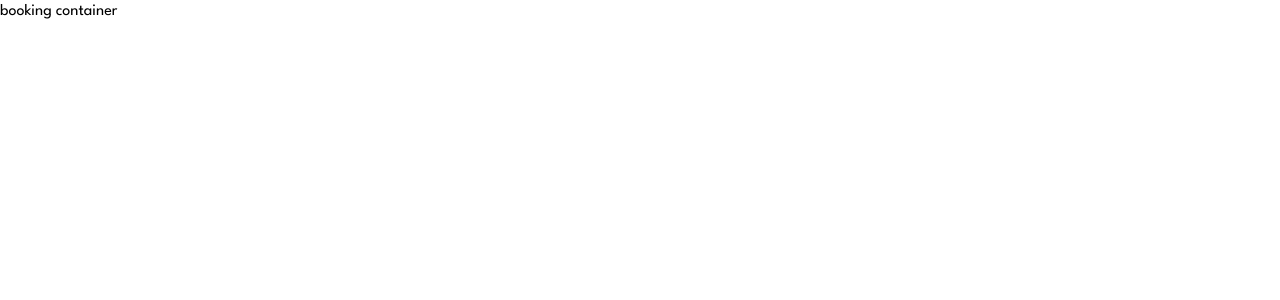
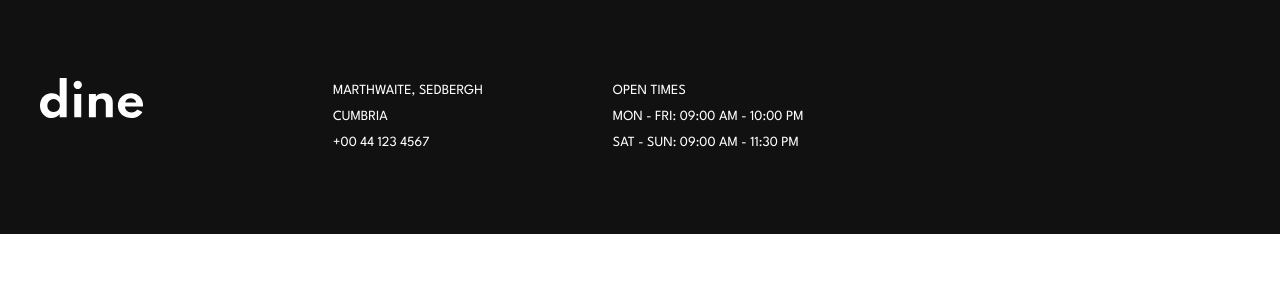
Before and after one commit to unaygney/dine-restaurant-website, a Next.js app: page /booking in a window 1280 px wide. Shown: the top 300 px of the page. Built offline with nearby package versions, Linux system fonts and the light colour scheme.

Commit message:
added footer component

```diff
--- a/containers/booking-container/index.jsx
+++ b/containers/booking-container/index.jsx
@@ -1,5 +1,10 @@
+import Footer from "@/components/Footer";
 import React from "react";
 
 export default function BookingContainer() {
-  return <div>booking container</div>;
+  return (
+    <main>
+      <Footer />
+    </main>
+  );
 }
```
